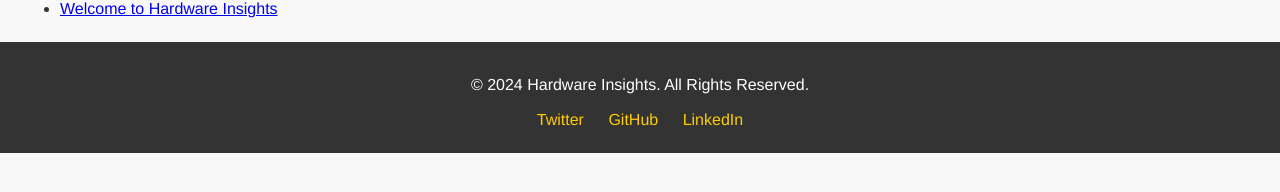
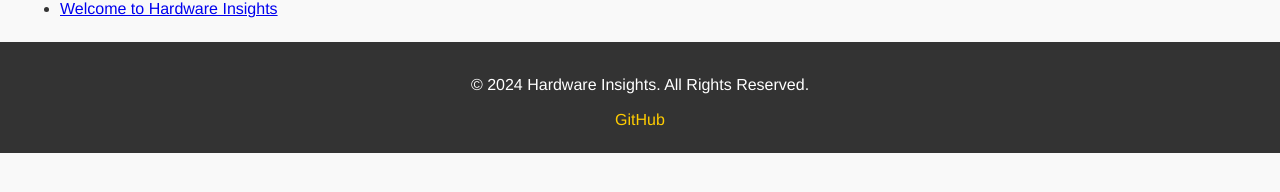
Before and after one commit to sopheadave/sopheadave.github.io, a Jekyll site: the page built from index.html, in a window 1280 px wide. Shown: the part 458-650 px from the top of the page. Built offline with Jekyll 4.4.1, drawn with Linux system fonts in a browser that asks for light colours.

Commit message:
Update footer.html

```diff
--- a/_includes/footer.html
+++ b/_includes/footer.html
@@ -1,8 +1,6 @@
 <footer>
   <p>&copy; 2024 Hardware Insights. All Rights Reserved.</p>
   <ul>
-    <li><a href="https://twitter.com/yourprofile" target="_blank">Twitter</a></li>
-    <li><a href="https://github.com/yourprofile" target="_blank">GitHub</a></li>
-    <li><a href="https://www.linkedin.com/in/yourprofile" target="_blank">LinkedIn</a></li>
+    <li><a href="https://github.com/sopheadave" target="_blank">GitHub</a></li>
   </ul>
 </footer>
```
